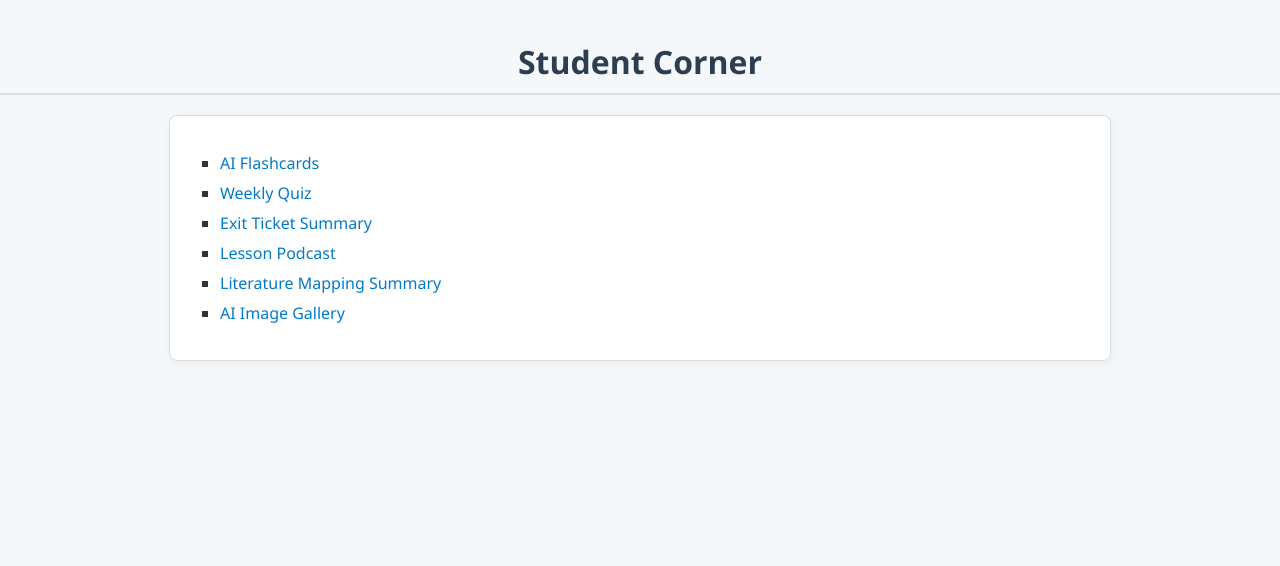
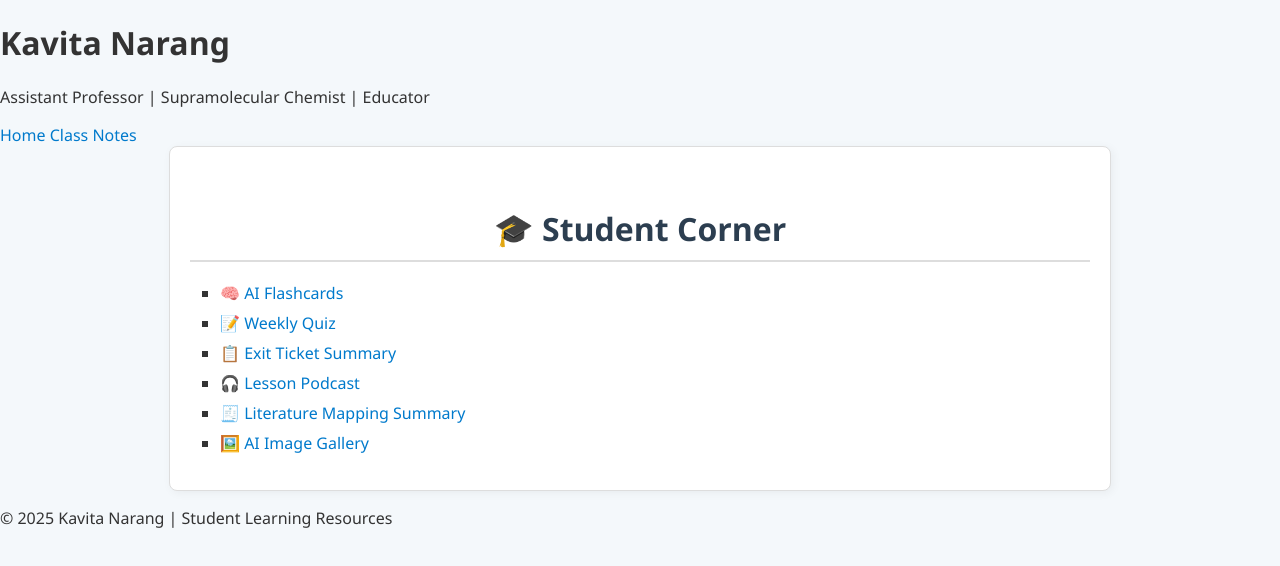
Before and after one commit to Chemistry03/kavitanarang.github.io, a plain HTML site: page studentscorner.html in a window 1280 px wide. Drawn offline with Linux system fonts and the light colour scheme.

Commit message:
Update studentscorner.html

```diff
--- a/studentscorner.html
+++ b/studentscorner.html
@@ -2,22 +2,36 @@
 <html lang="en">
 <head>
   <meta charset="UTF-8">
+  <meta name="viewport" content="width=device-width, initial-scale=1">
   <title>Student Corner - Dr. Kavita Narang</title>
   <link rel="stylesheet" href="style.css">
 </head>
 <body>
-  <h2 class="page-header">Student Corner</h2>
+  <header>
+    <h1>Kavita Narang</h1>
+    <p>Assistant Professor | Supramolecular Chemist | Educator</p>
+  </header>
+
+  <nav>
+    <a href="index.html">Home</a>
+    <a href="notes.html">Class Notes</a>
+  </nav>
 
   <section class="content-section">
-    <ul>
-      <li><a href="flashcards.html">AI Flashcards</a></li>
-      <li><a href="quiz.html">Weekly Quiz</a></li>
-      <li><a href="exit-ticket.html">Exit Ticket Summary</a></li>
-      <li><a href="podcast.html">Lesson Podcast</a></li>
-      <li><a href="literaturemap.html">Literature Mapping Summary</a></li>
-      <li><a href="gallery.html">AI Image Gallery</a></li>
-      <!-- Add or modify links as needed -->
+    <h2 class="page-header">🎓 Student Corner</h2>
+
+    <ul class="link-list">
+      <li><a href="flashcards.html">🧠 AI Flashcards</a></li>
+      <li><a href="quiz.html">📝 Weekly Quiz</a></li>
+      <li><a href="exit-ticket.html">📋 Exit Ticket Summary</a></li>
+      <li><a href="podcast.html">🎧 Lesson Podcast</a></li>
+      <li><a href="literaturemap.html">🧾 Literature Mapping Summary</a></li>
+      <li><a href="gallery.html">🖼️ AI Image Gallery</a></li>
     </ul>
   </section>
+
+  <footer>
+    <p>© 2025 Kavita Narang | Student Learning Resources</p>
+  </footer>
 </body>
 </html>
```
